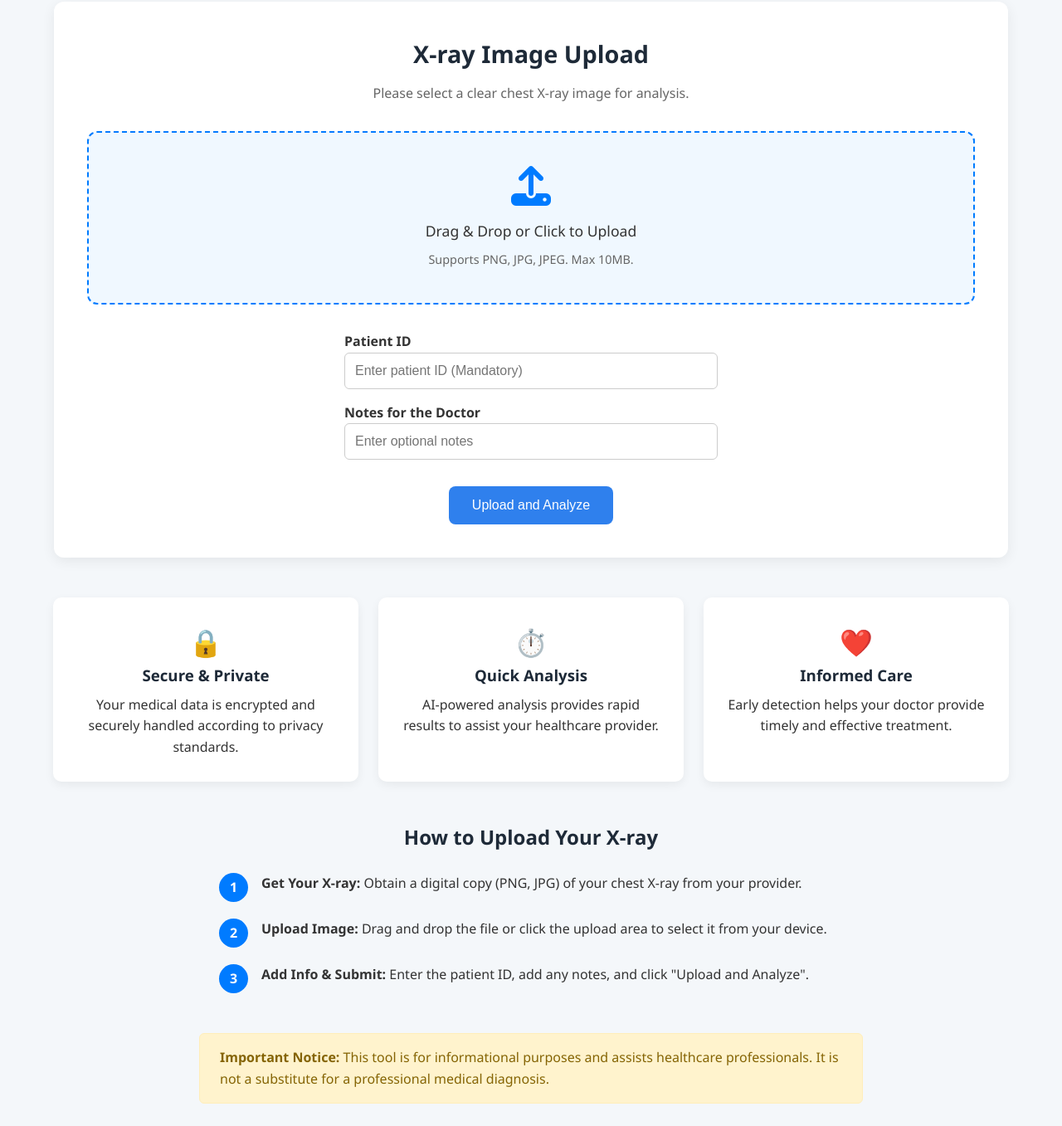
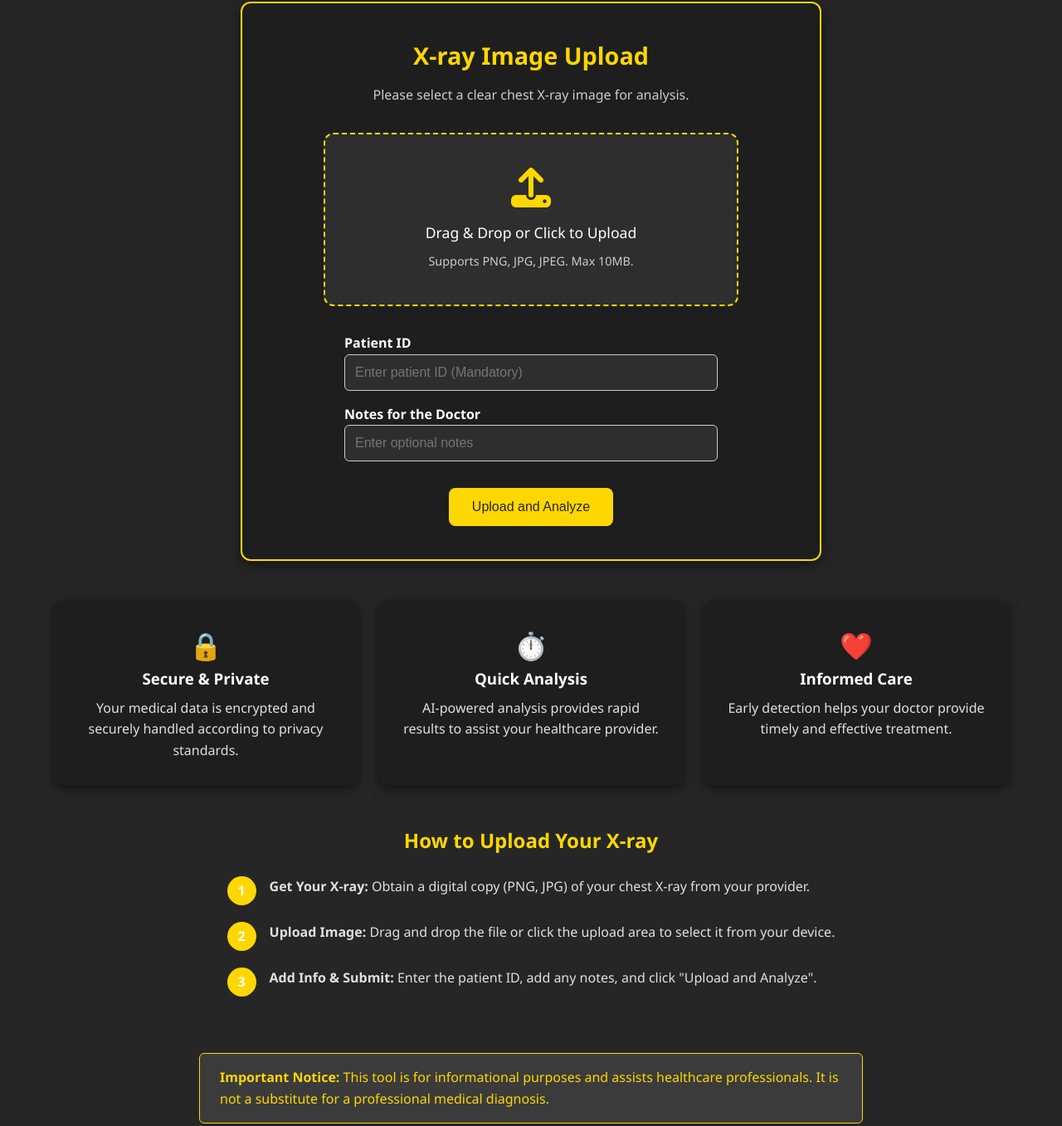
Before and after one commit to Aayush4527f/PISB-Hackathon, a website: page static/scan.html in a window 1280 px wide. Shown: the part 288-1645 px from the top of the page at 83% size. Drawn offline with Linux system fonts and the light colour scheme; no server answers.

Commit message:
theme changed to dark

```diff
--- a/static/scan.css
+++ b/static/scan.css
@@ -1,3 +1,9 @@
+:root {
+  --primary-color: #ffd700; /* Golden */
+  --secondary-color: #ffffff; /* White */
+  --success-color: #2e2e2e; /* Dark gray */
+}
+
 * {
   margin: 0;
   padding: 0;
@@ -6,9 +12,11 @@
 
 body {
   font-family: 'Segoe UI', sans-serif;
-      background-color: #f4f7fa;
-      color: #333;
+  background-color: #262626;
+  color: #e0e0e0;
   line-height: 1.6;
+  background-size: cover;
+  background-blend-mode: overlay;
 }
 
 /* Navbar */
@@ -16,7 +24,7 @@
   display: flex;
   justify-content: space-between;
   align-items: center;
-      background-color: #2f80ed;
+  background-color: var(--success-color);
   color: #fff;
   padding: 1rem 2.5rem;
   box-shadow: 0 0.125rem 0.5rem rgba(0, 0, 0, 0.1);
@@ -65,57 +73,60 @@
 .page-header h1 {
   font-size: 2.5rem;
   margin-bottom: 0.5rem;
-      color: #1e2a38;
+  color: #fff;
 }
 
 .page-header p {
   font-size: 1.1rem;
-      color: #555;
+  color: #ccc;
   max-width: 600px;
   margin: 0 auto;
 }
 
 /* Main Upload Card */
 .upload-card {
-      background-color: #fff;
+  background-color: #1e1e1e;
+  border: 2px solid var(--primary-color);
   margin: 1.5rem auto;
   width: 90%;
-      max-width: 1150px;
+  max-width: 700px;
   padding: 2.5rem;
   border-radius: 0.75rem;
-      box-shadow: 0 0.25rem 1rem rgba(0, 0, 0, 0.07);
+  box-shadow: 0 0.25rem 1rem rgba(0, 0, 0, 0.5);
   text-align: center;
 }
 
 .upload-card h2 {
-      color: #1e2a38;
+  color: var(--primary-color);
   margin-bottom: 0.75rem;
   font-size: 1.8rem;
 }
 
-    .upload-card>p {
-      color: #666;
+.upload-card > p {
+  color: #ccc;
   font-size: 1rem;
   margin-bottom: 2rem;
 }
 
 /* Upload Area */
 .upload-area {
-      border: 2px dashed #007bff;
+  border: 2px dashed var(--primary-color);
   border-radius: 0.75rem;
   padding: 2.5rem 1.5rem;
-      background-color: #f0f8ff;
+  background-color: #2e2e2e;
   cursor: pointer;
   transition: background-color 0.7s;
+  margin: 0 auto;
+  max-width: 500px;
 }
 
 .upload-area:hover {
-      background-color: #e0efff;
+  background-color: #3b3b3b;
 }
 
 .upload-area .upload-icon {
   font-size: 3rem;
-      color: #007bff;
+  color: var(--primary-color);
   margin-bottom: 1rem;
 }
 
@@ -130,10 +141,11 @@
   font-weight: 500;
   margin-bottom: 0.5rem;
   font-size: 1.1rem;
+  color: #fff;
 }
 
 .upload-area small {
-      color: #666;
+  color: #ccc;
   font-size: 0.9rem;
 }
 
@@ -149,7 +161,7 @@
 
 .patient-info-form label {
   font-weight: 600;
-      color: #333;
+  color: #fff;
 }
 
 .patient-info-form input {
@@ -158,14 +170,16 @@
   border-radius: 0.375rem;
   font-size: 1rem;
   width: 100%;
+  background-color: #2e2e2e;
+  color: #fff;
 }
 
 /* Buttons */
 .upload-btn {
   margin-top: 2rem;
   padding: 0.85rem 1.75rem;
-      background-color: #2f80ed;
-      color: white;
+  background-color: var(--primary-color);
+  color: #262626;
   border: none;
   border-radius: 0.5rem;
   font-size: 1rem;
@@ -175,11 +189,11 @@
 }
 
 .upload-btn:hover {
-      background-color: #2565c7;
+  background-color: #e6c200;
 }
 
 .upload-btn:disabled {
-        background-color: #a0c3f0;
+  background-color: #a0a0a0;
   cursor: not-allowed;
 }
 
@@ -203,22 +217,22 @@
 }
 
 .info-card {
-      background-color: #fff;
+  background-color: #1e1e1e;
   padding: 1.75rem;
   flex: 1 1 300px;
   text-align: center;
   border-radius: 0.625rem;
-      box-shadow: 0 0.25rem 0.75rem rgba(0, 0, 0, 0.06);
+  box-shadow: 0 0.25rem 0.75rem rgba(0, 0, 0, 0.5);
 }
 
 .info-card .fas {
   font-size: 2.5rem;
-      color: #007bff;
+  color: var(--primary-color);
   margin-bottom: 1rem;
 }
 
 .info-card h3 {
-      color: #1e2a38;
+  color: #fff;
   margin-bottom: 0.5rem;
 }
 
@@ -227,17 +241,20 @@
   max-width: 800px;
   margin: 3rem auto;
   padding: 0 1.5rem;
+  text-align: center;
 }
 
 .how-to-upload h3 {
-      text-align: center;
+  color: var(--primary-color);
   margin-bottom: 1.5rem;
-      color: #1e2a38;
   font-size: 1.5rem;
 }
 
 .how-to-upload ol {
   list-style: none;
+  padding-left: 0;
+  display: inline-block;
+  text-align: left;
 }
 
 .how-to-upload li {
@@ -249,8 +266,8 @@
 
 .how-to-upload .step-number {
   font-weight: bold;
-      background-color: #007bff;
-      color: #fff;
+  background-color: var(--primary-color);
+  color: var(--secondary-color);
   border-radius: 50%;
   width: 35px;
   height: 35px;
@@ -262,15 +279,16 @@
 
 /* Notice Section */
 .notice {
-      background-color: #fff3cd;
-      color: #856404;
-      border: 1px solid #ffeeba;
+  background-color: #3b3b3b;
+  color: var(--primary-color);
+  border: 1px solid var(--primary-color);
   padding: 1rem 1.5rem;
   margin: 3rem auto;
   max-width: 800px;
   border-radius: 0.375rem;
 }
 
+/* Responsive */
 @media (max-width: 768px) {
   .navbar {
     flex-direction: column;
@@ -297,7 +315,9 @@
     padding: 1.5rem;
   }
 
-      .info-section, .how-to-upload, .notice {
+  .info-section,
+  .how-to-upload,
+  .notice {
     padding: 0 1rem;
     margin: 2rem auto;
   }
```
Lines whose indentation alone changed are shown as unchanged.
